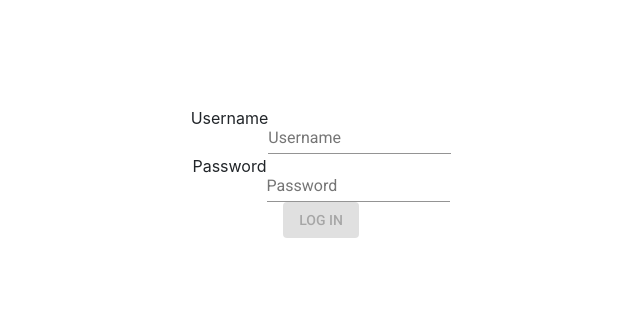
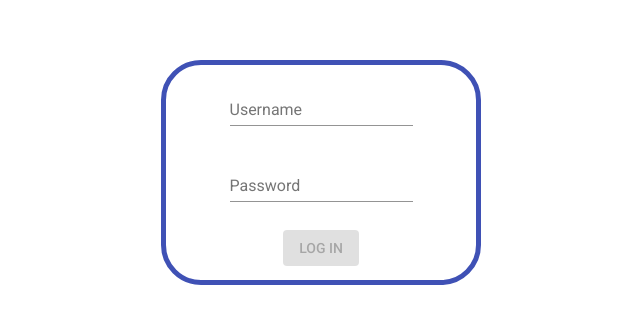
Before and after one commit to VladikRebko/demo-web-app-restyled-popup, a React app: page / in a window 1280 px wide. Shown: the part 303-626 px from the top of the page, without its empty margins (319-959 px from the left). Built offline with nearby package versions, Linux system fonts and the light colour scheme.

Commit message:
addde some styles

```diff
--- a/src/components/login/login.css
+++ b/src/components/login/login.css
@@ -6,9 +6,17 @@
 }
 
 .login-page form {
+  border: 5px solid #3f51b5;
+  border-radius: 40px;
   display: flex;
   flex-direction: column;
   align-items: center;
+  justify-content: space-around;
   margin: 0 auto;
   max-width: 420px;
+  width: 320px;
+  height: 225px;
 }
+.input-field-container{
+  height: 50px;
+}
--- a/src/components/login/login.js
+++ b/src/components/login/login.js
@@ -37,18 +37,18 @@ export default class Login extends Component {
           validate={this._validate}
           render={({ handleSubmit, submitting, pristine }) => (
             <form onSubmit={handleSubmit}>
-              <div>
-                <label>Username</label>
+              <div className= 'input-field-container'>
                 <Field
+                  className = 'input-field'
                   name="username"
                   component={TextField}
                   type="text"
                   label="Username"
                 />
               </div>
-              <div>
-                <label>Password</label>
+              <div className= 'input-field-container'>
                 <Field
+                  className = 'input-field'
                   name="password"
                   component={TextField}
                   type="text"
@@ -57,6 +57,7 @@ export default class Login extends Component {
               </div>
               <div className="buttons">
                 <Button
+                  className = 'submit-button'
                   type="submit"
                   disabled={submitting || pristine}
                   variant="contained"
```
Also changed, not shown: src/components/popup/popup.js (added, +12 -0 lines), src/components/popup/index.js (added), src/components/popup/popup.css (added).
